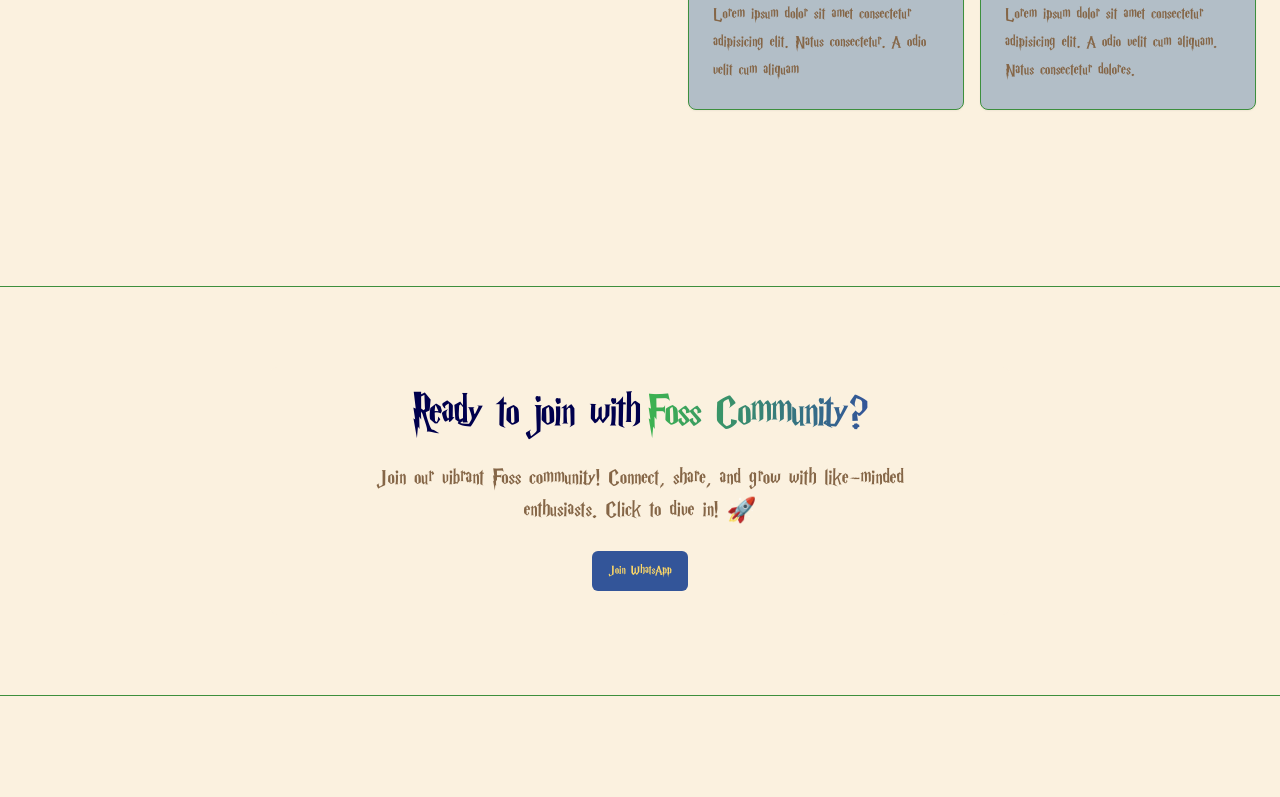
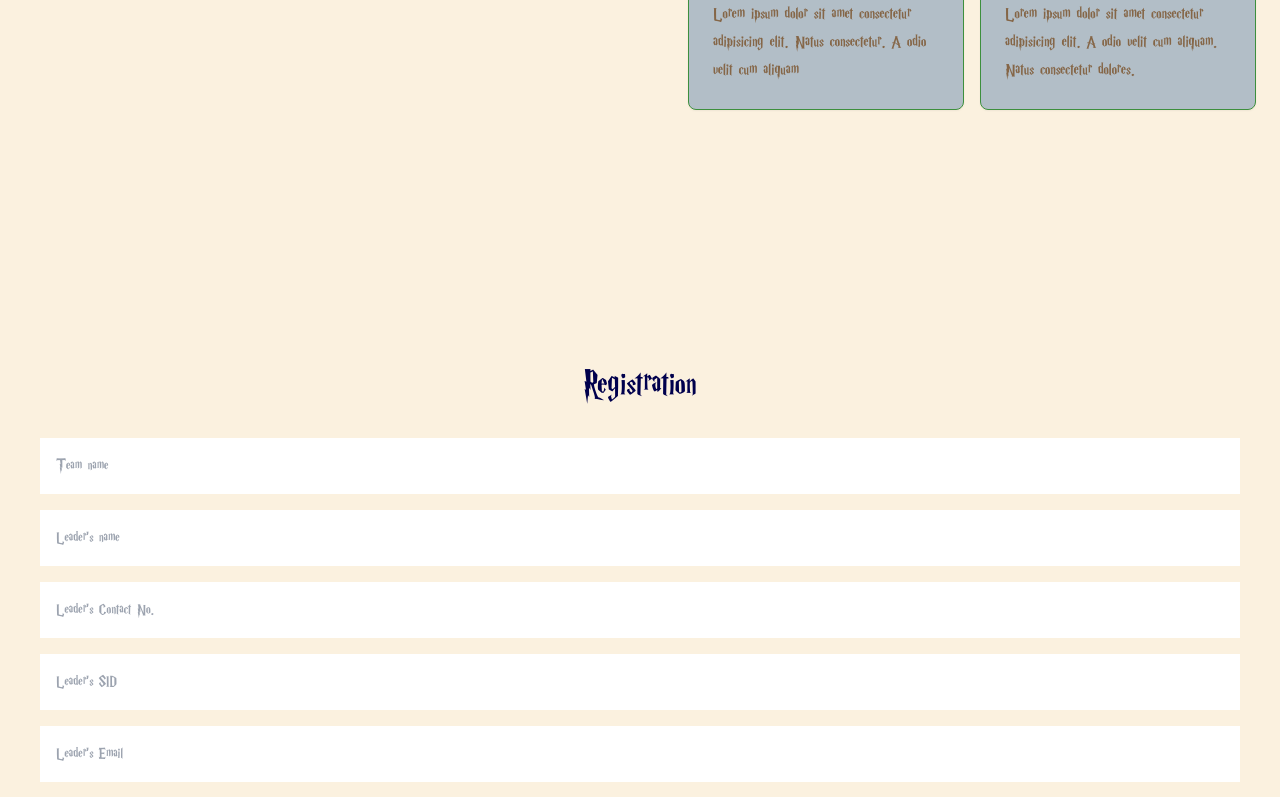
Before and after one commit to fossnsbm/techie-sleuths-25, a Next.js app: page / in a window 1280 px wide. Shown: the part 2000-2797 px from the top of the page. Built offline with nearby package versions, Linux system fonts and the light colour scheme; a web font is replaced by a local one.

Commit message:
registration form

```diff
--- a/app/page.tsx
+++ b/app/page.tsx
@@ -1,8 +1,8 @@
-
 import { AchievementSection } from "@/components/layout/sections/achievement";
 import { CommunitySection } from "@/components/layout/sections/community";
 import { FAQSection } from "@/components/layout/sections/faq";
 import { HeroSection } from "@/components/layout/sections/hero";
+import { RegistrationSection } from "@/components/layout/sections/registration";
 
 export const metadata = {
   title: "Techie Sleuths",
@@ -28,6 +28,7 @@ export default function Home() {
     <>
       <HeroSection />
       <AchievementSection />
+      <RegistrationSection />
       <CommunitySection />
       <FAQSection />
 
--- a/components/layout/sections/hero.tsx
+++ b/components/layout/sections/hero.tsx
@@ -38,7 +38,7 @@ export const HeroSection = () => {
           </p>
 
           <div className="space-y-4 md:space-y-0 md:space-x-4">
-            <Button className="w-5/6 md:w-1/2 font-bold group/arrow md:h-14 text-2xl">
+            <Button className="w-5/6 md:w-1/2 font-bold group/arrow md:h-14 text-2xl" onClick={() => window.location.href = "#register"}>
               Register Now
               <ArrowRight className="size-5 ml-2 group-hover/arrow:translate-x-1 transition-transform" />
             </Button>
--- /dev/null
+++ b/components/layout/sections/registration.tsx
@@ -0,0 +1,44 @@
+import { Button } from "@/components/ui/button";
+import { Card, CardContent, CardHeader, CardTitle } from "@/components/ui/card";
+import { Icon } from "@/components/ui/icon";
+import { icons } from "lucide-react";
+import Image from "next/image";
+
+export const RegistrationSection = () => {
+  return (
+    <section id="register" className="container py-24 sm:py-32">
+      <div className="flex flex-col items-center">
+        <h2 className="text-3xl md:text-4xl font-bold mb-4">Registration</h2>
+        <div className="flex flex-col w-full p-4 mx-[20%] gap-4">
+            <input className="p-4 outline-none" type="text" placeholder="Team name" />
+            <input className="p-4 outline-none" type="text" placeholder="Leader's name" />
+            <input className="p-4 outline-none" type="tel" placeholder="Leader's Contact No." />
+            <input className="p-4 outline-none" type="number" placeholder="Leader's SID" />
+            <input className="p-4 outline-none" type="email" placeholder="Leader's Email" />
+            <h4 className="text-2xl">Member Information</h4>
+            <div className="grid lg:grid-cols-4 gap-4">
+                <div className="flex flex-col gap-4">
+                    <input className="p-4 outline-none" type="text" placeholder="Name (Member 1)" />
+                    <input className="p-4 outline-none" type="number" placeholder="Student ID (Member 1)" />
+                </div>
+                <div className="flex flex-col gap-4">
+                    <input className="p-4 outline-none" type="text" placeholder="Name (Member 2)" />
+                    <input className="p-4 outline-none" type="number" placeholder="Student ID (Member 2)" />
+                </div>
+                <div className="flex flex-col gap-4">
+                    <input className="p-4 outline-none" type="text" placeholder="Name (Member 3)" />
+                    <input className="p-4 outline-none" type="number" placeholder="Student ID (Member 3)" />
+                </div>
+                <div className="flex flex-col gap-4">
+                    <input className="p-4 outline-none" type="text" placeholder="Name (Member 4)" />
+                    <input className="p-4 outline-none" type="number" placeholder="Student ID (Member 4)" />
+                </div>
+            </div>
+        </div>
+        <Button className="w-5/6 md:w-1/3 font-bold group/arrow md:h-14 text-2xl self-center mt-4">
+            Submit
+        </Button>
+      </div>
+    </section>
+  );
+};
```
